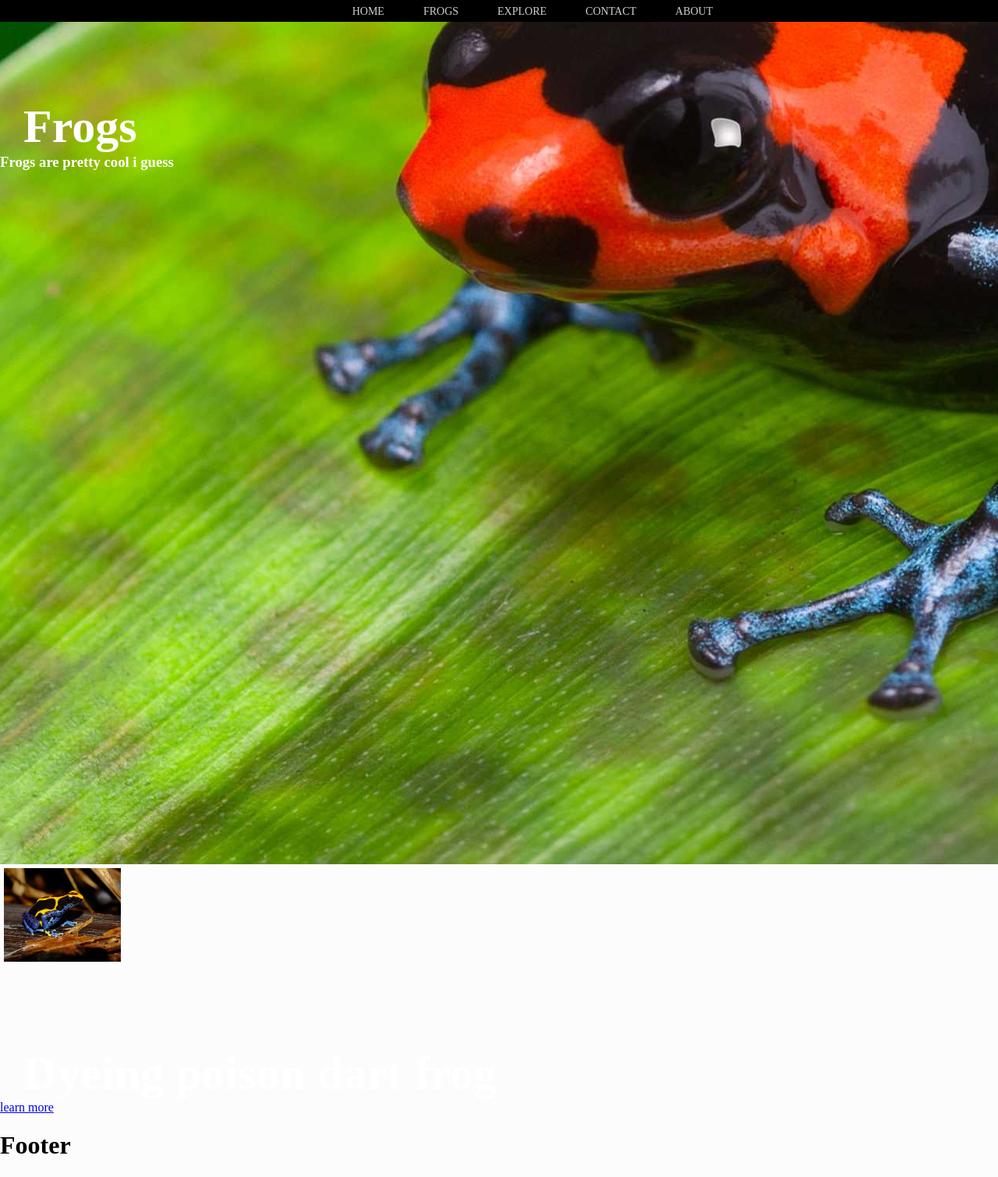
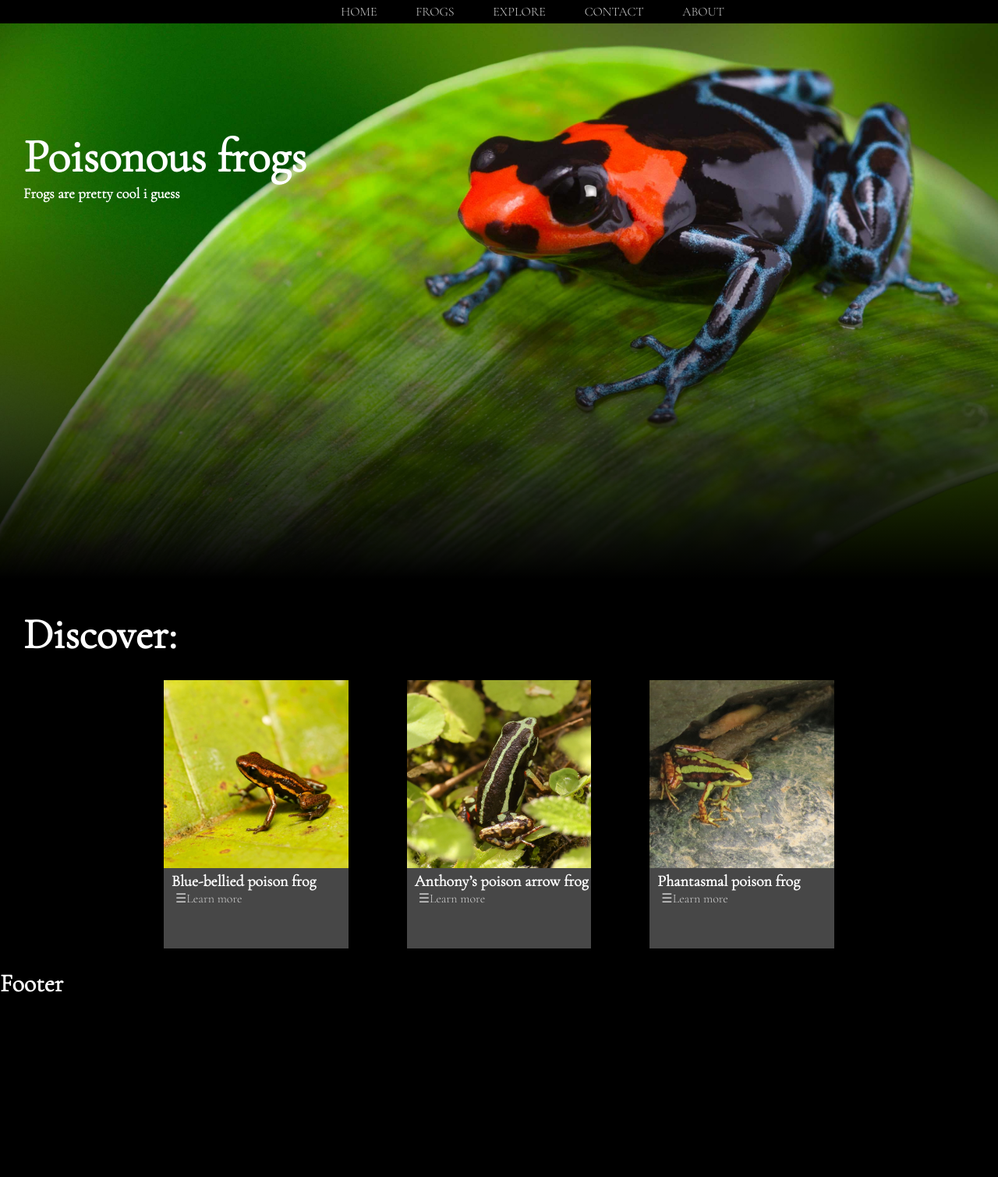
Before and after one commit to protrooper/Linuses-12DTP-project, a Flask app: page / in a window 1280 px wide. Shown: the whole page at 78% size. After the commit the page ends 1272 px from the top, so only its background shows below. Run offline with Flask 3, Linux system fonts and the light colour scheme; data comes from the database, SQL or seed files in the repository.

Commit message:
finished css for home page, home page displays 3 random frogs instead of 1

```diff
--- a/routes.py
+++ b/routes.py
@@ -108,14 +108,16 @@ def home():
     # select random frog to display
     cur.execute('SELECT id FROM frogs')   # gets list of possible ids that can be used
     ids = cur.fetchall()
-    randint = random.choices(ids, k=2)   # selects random ids, k= number of ids selected
-    id1 = randint[0]
-    cur.execute('SELECT * FROM frogs WHERE id=?', id1)   # select frog which matches the id
-    frog1 = cur.fetchone()
+    randint = random.sample(ids, k=3)   # selects random ids, k= number of ids selected
+
+    id1, id2, id3 = randint
+    print(id1[0], id2[0], id3[0])
+    cur.execute('SELECT * FROM frogs WHERE id=? OR id=? OR id=? ', (id1[0], id2[0], id3[0]))   # select frog which matches the id
+    frogs = cur.fetchall()
 
     conn.close()
 
-    return render_template("home.html", title="Home", frog=frog1)
+    return render_template("home.html", title="Home", frogs=frogs)
 
 
 @app.route('/contact')
--- a/static/css/style.css
+++ b/static/css/style.css
@@ -1,13 +1,14 @@
 /**GLOBAL**/
+
 
 
 body {
     margin: 0;
     padding: 0;
-    font-family: "Cormorant garamond";
+    font-family: "Cormorant garamond", sans-serif;
     font-weight: 300;
-    background-color: rgb(252, 252, 252);
-    color:rgb(0, 0, 0);
+    background-color: rgb(0, 0, 0);
+    color:rgb(255, 255, 255)
 
 }
 
@@ -30,7 +31,7 @@ body {
     grid-template-columns: auto auto auto;
     background-color: #ffffff;
     padding: 10px;
-  }
+}
 
 
 
@@ -75,8 +76,8 @@ nav a {
     text-align: center;
     color: #cfcfcf;
     text-decoration: none;
+    font-size: 16px;
     text-transform: uppercase;
-    font-size: 14px;
 }
 
 nav a:hover {
@@ -91,7 +92,7 @@ nav a::before {
     background-color: #cfcfcf;
 
     position: absolute;
-    top:0;
+    bottom:0;
     width: 0%;
 
     transition: all ease-in-out 250ms;
@@ -116,34 +117,101 @@ nav a:hover::before {
 .main {
     margin: 0 auto;
     width: 100%;
-    height: 1080px;
+    height: 750px;
     padding: 0px;
-    background-image: url("home_page.jpg");
+
+    background: linear-gradient(0deg, rgba(0,0,0,1) 5%, rgba(17,25,1,0) 66%), url("home_page.jpg");
     background-repeat: no-repeat;
     background-position: center;
     background-attachment: scroll;
+    background-size: cover;
 }
 
 
-.home h2 {
-    padding-top: 100px;
+.main h2 {
+    padding-top: 135px;
     padding-left: 30px;
-    margin: 0 auto;
-
+    margin: 0;
     text-align: left;
     font-size: 60px;
     color: white;
 }
 
-.home h3 {
+.main h3 {
     margin: 0 auto;
     padding: 0;
+    padding-left: 30px;
     text-align: left;
     color: white;
 }
 
 .home img {
-    padding: 5px;
-    width: 150px;
-    height: 120px;
+    object-fit: cover;
+    width: 100%;
+    height: 70%;
 }
+
+.random_frog_container {
+    padding-left: 150px;
+    padding-right: 150px;
+    display: grid;
+    grid-template-columns: 1fr 1fr 1fr;
+    grid-gap: 75px;
+    margin: 25px 60px;
+    height: 43vh;
+    background-color: #00000000;
+}
+
+.random_frog_item {
+    background-color: #474747;
+}
+
+.link_container {
+    position: relative;
+}
+
+.home h4 {
+    margin: 0;
+    padding-top: 0;
+    padding-left: 10px;
+    text-align: left;
+    font-size: 20px;
+}
+
+.home a {
+    padding-left: 15px;
+    text-align: left;
+    color: #cfcfcf;
+    text-decoration: none;
+}
+
+.home a:hover {
+    color: #ffffff;
+}
+
+.home a::before {
+    content: '';
+    display: block;
+    height: 3px;
+    background-color: #cfcfcf;
+    margin-left: 15px;
+    position: absolute;
+    bottom: 0px;
+    width: 0px;
+
+    transition: all ease-in-out 250ms;
+}
+
+.home a:hover::before {
+    width: 85px;
+}
+
+.discover {
+    padding-top: 0px;
+    padding-left: 30px;
+    margin: 0 auto;
+
+    text-align: left;
+    font-size: 55px;
+    color: white;
+}
--- a/templates/home.html
+++ b/templates/home.html
@@ -3,13 +3,21 @@
 
 <div class = "home">
     <div class = "main">
-        <h2>Frogs</h2>
+        <h2>Poisonous frogs</h2>
         <h3>Frogs are pretty cool i guess</h3>
     </div>
-
-    <img src = "{{frog[2]}}" />
-    <h2>{{frog[1]}}</h2>
-    <a href = "/frog/{{frog[0]}}"> learn more</a>
+    <h2 class = "discover">Discover:</h2>
+    <div class = "random_frog_container">
+        {%for item in frogs %}
+            <div class = "random_frog_item">
+                <img src = "{{item[2]}}" />
+                <h4>{{item[1]}}</h4>
+                <div class = "link_container">
+                    <a href = "/frog/{{item[0]}}"> ☰Learn more</a>
+                </div>
+            </div>
+        {%endfor%}
+    </div>
 
 </div>
 
--- a/templates/layout.html
+++ b/templates/layout.html
@@ -2,6 +2,9 @@
 <html>
     <head>
         <title>{{title}}</title>
+        <link rel="preconnect" href="https://fonts.googleapis.com">
+        <link rel="preconnect" href="https://fonts.gstatic.com" crossorigin>
+        <link href="https://fonts.googleapis.com/css2?family=Cormorant+Garamond:wght@300&display=swap" rel="stylesheet">
         <link rel = "stylesheet" href = "static/css/style.css">
     </head>
     <header>
```
